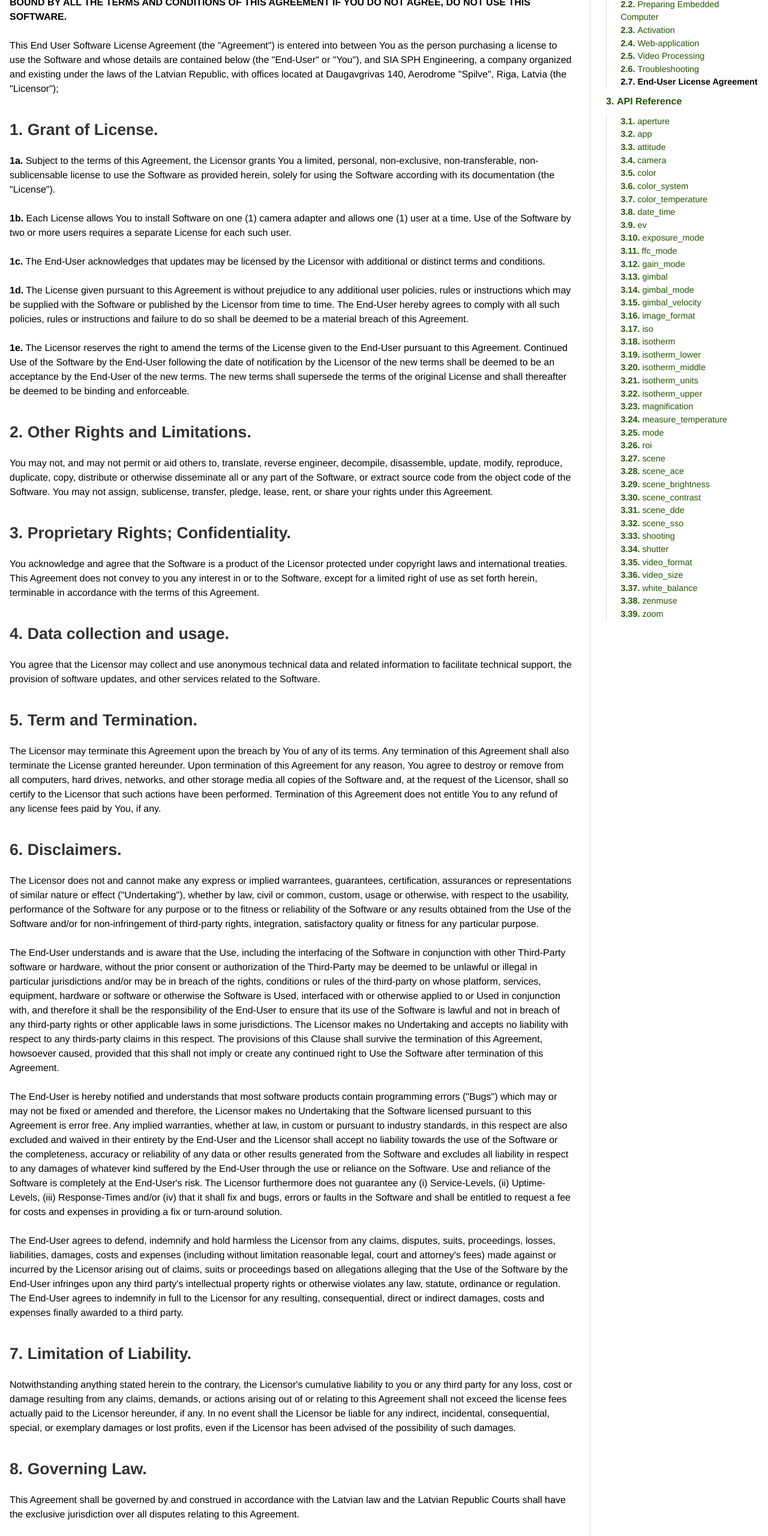
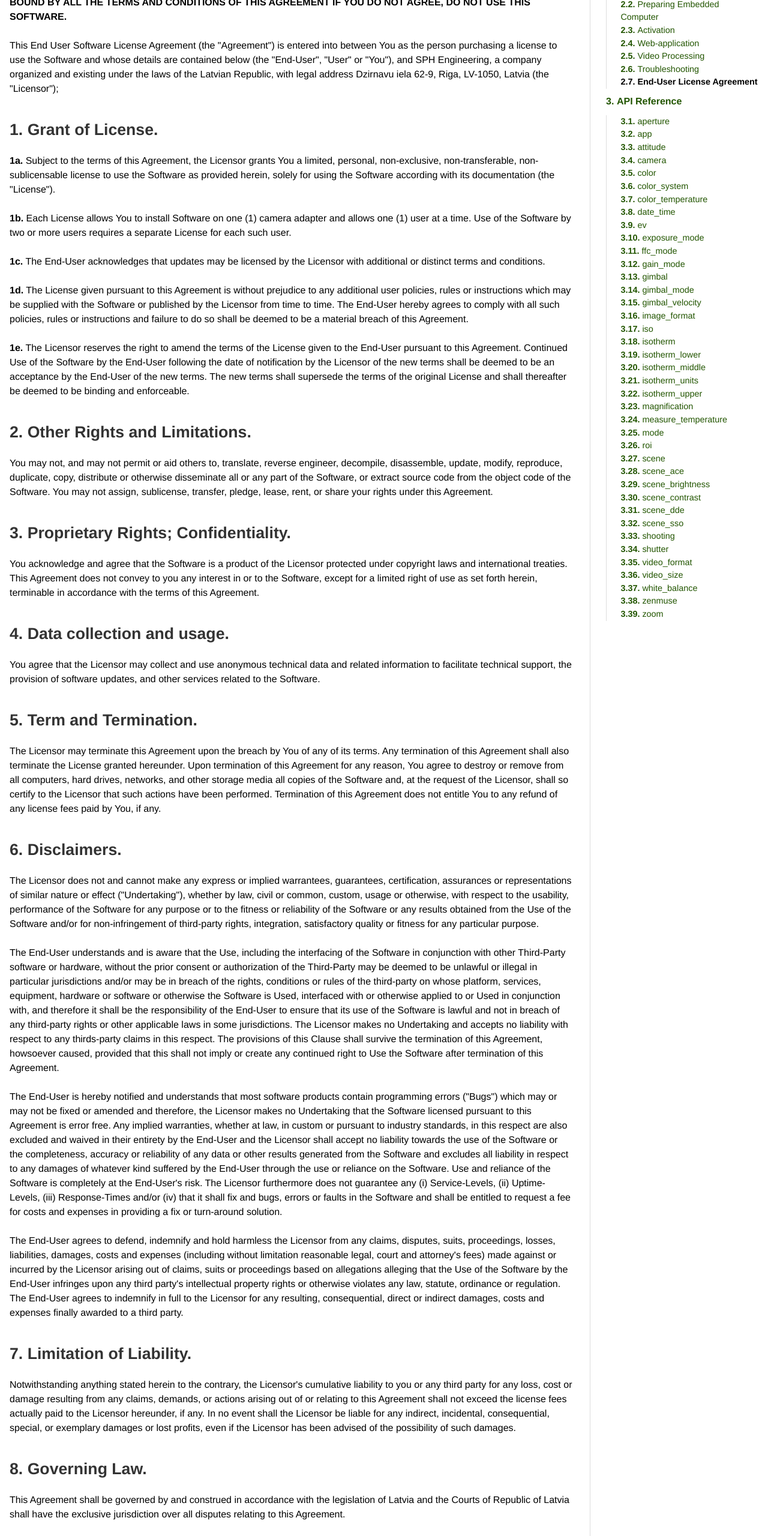
Before and after one commit to airmast/airmast.github.io, a website: page camadapter/software/license/index.html in a window 1280 px wide. Shown: the part 240-2800 px from the top of the page at 60% size. Drawn offline with Linux system fonts and the light colour scheme.

Commit message:
Make the License a little better

```diff
--- a/camadapter/software/license/index.html
+++ b/camadapter/software/license/index.html
@@ -1,7 +1,7 @@
 <!DOCTYPE html><html lang="en"><head><title>End-User License Agreement</title><meta name="viewport" content="initial-scale=1"><link rel="shortcut icon" href="/img/favicon.ico" type="image/x-icon" sizes="16x16 32x32 48x48"><link href="/css/airmast.min.css" rel="stylesheet"></head><body><div class="nav-main"><div class="navbar"><a class="nav-home" href="/"><img class="nav-logo" src="/img/logo.svg" height="65"><strong>AirMast</strong> Documentation</a><div class="nav-lists"><ul class="nav-site nav-site-internal"><li class="nav-site-internal-element--current"><a href="/camadapter">CamAdapter</a></li><li><a href="/head">Head Unit</a></li></ul></div><div class="nav-lists nav-right"><ul class="nav-site nav-site-internal"><li><a href="http://airmast.com/">Back to main site</a></li></ul><ul class="nav-site nav-site-external"><li><a href="https://github.com/airmast/airmast.github.io">GitHub</a></li></ul></div></div></div><main class="container"><article class="chapter"><div class="toc-toggle" id="top"><a href="#toc">Table of Contents</a></div><div class="contents">
     <h1>End-User License Agreement</h1>
     <p><strong>NOTICE TO END-USER: PLEASE READ THESE TERMS AND CONDITIONS CAREFULLY. BY INSTALLING AND/OR OTHERWISE USING ALL OR ANY PART OF THE SOFTWARE AS DEFINED HEREIN YOU ACCEPT AND UNDERTAKE TO BE BOUND BY ALL THE TERMS AND CONDITIONS OF THIS AGREEMENT IF YOU DO NOT AGREE, DO NOT USE THIS SOFTWARE.</strong></p>
-    <p>This End User Software License Agreement (the "Agreement") is entered into between You as the person purchasing a license to use the Software and whose details are contained below (the "End-User" or "You"), and SIA SPH Engineering, a company organized and existing under the laws of the Latvian Republic, with offices located at Daugavgrivas 140, Aerodrome "Spilve", Riga, Latvia (the "Licensor");</p>
+    <p>This End User Software License Agreement (the "Agreement") is entered into between You as the person purchasing a license to use the Software and whose details are contained below (the "End-User", "User" or "You"), and SPH Engineering, a company organized and existing under the laws of the Latvian Republic, with legal address Dzirnavu iela 62-9, Riga, LV-1050, Latvia (the "Licensor");</p>
     <section id="grant-of-license">
         <h2>1. Grant of License.</h2>
         <p><strong>1a.</strong> Subject to the terms of this Agreement, the Licensor grants You a limited, personal, non-exclusive, non-transferable, non-sublicensable license to use the Software as provided herein, solely for using the Software according with its documentation (the "License").</p>
@@ -39,7 +39,7 @@
     </section>
     <section id="governing-law">
         <h2>8. Governing Law.</h2>
-        <p>This Agreement shall be governed by and construed in accordance with the Latvian law and the Latvian Republic Courts shall have the exclusive jurisdiction over all disputes relating to this Agreement.</p>
+        <p>This Agreement shall be governed by and construed in accordance with the legislation of Latvia and the Courts of Republic of Latvia shall have the exclusive jurisdiction over all disputes relating to this Agreement.</p>
     </section>
     <section id="miscellaneous-provisions">
         <h2>9. Miscellaneous Provisions.</h2>
```
Also changed, not shown: 1 other file.
